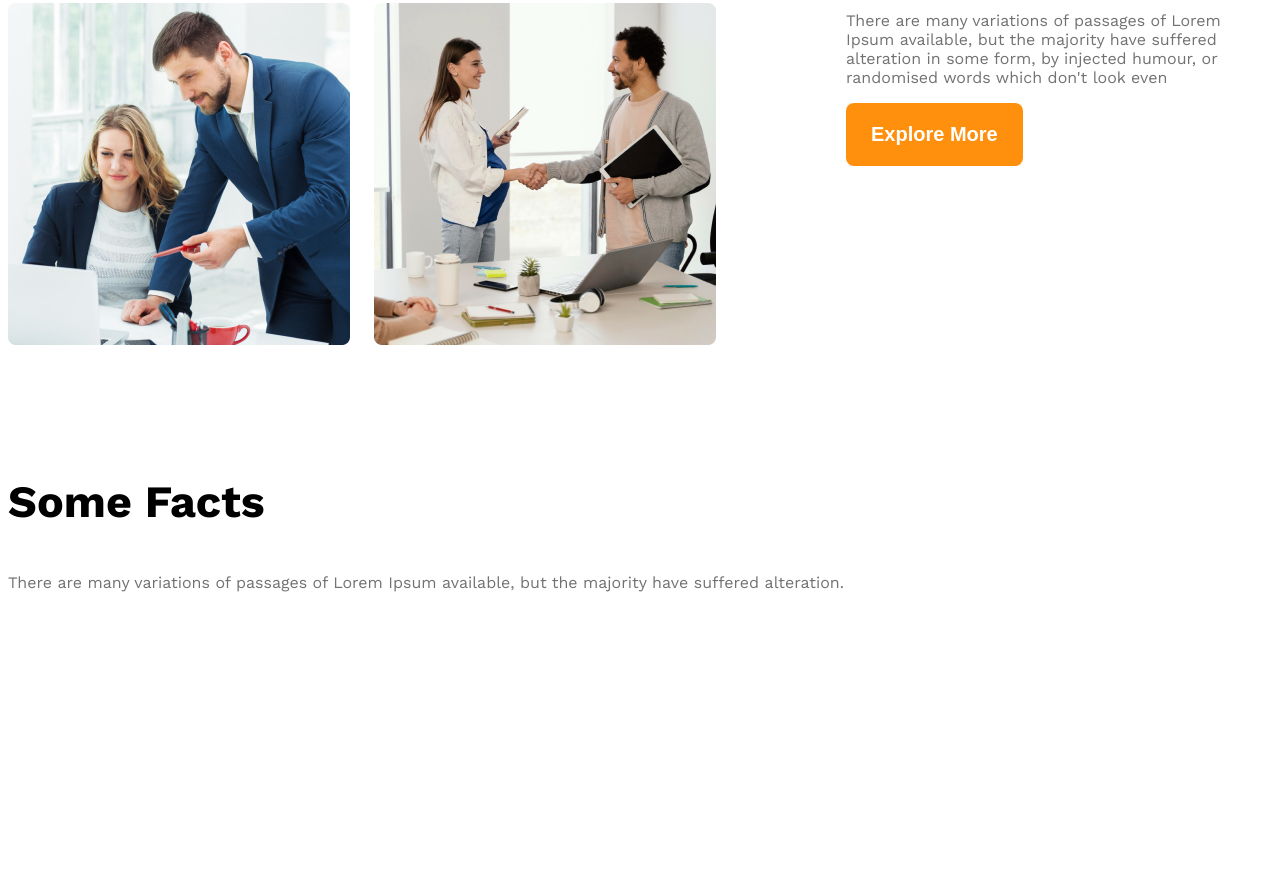
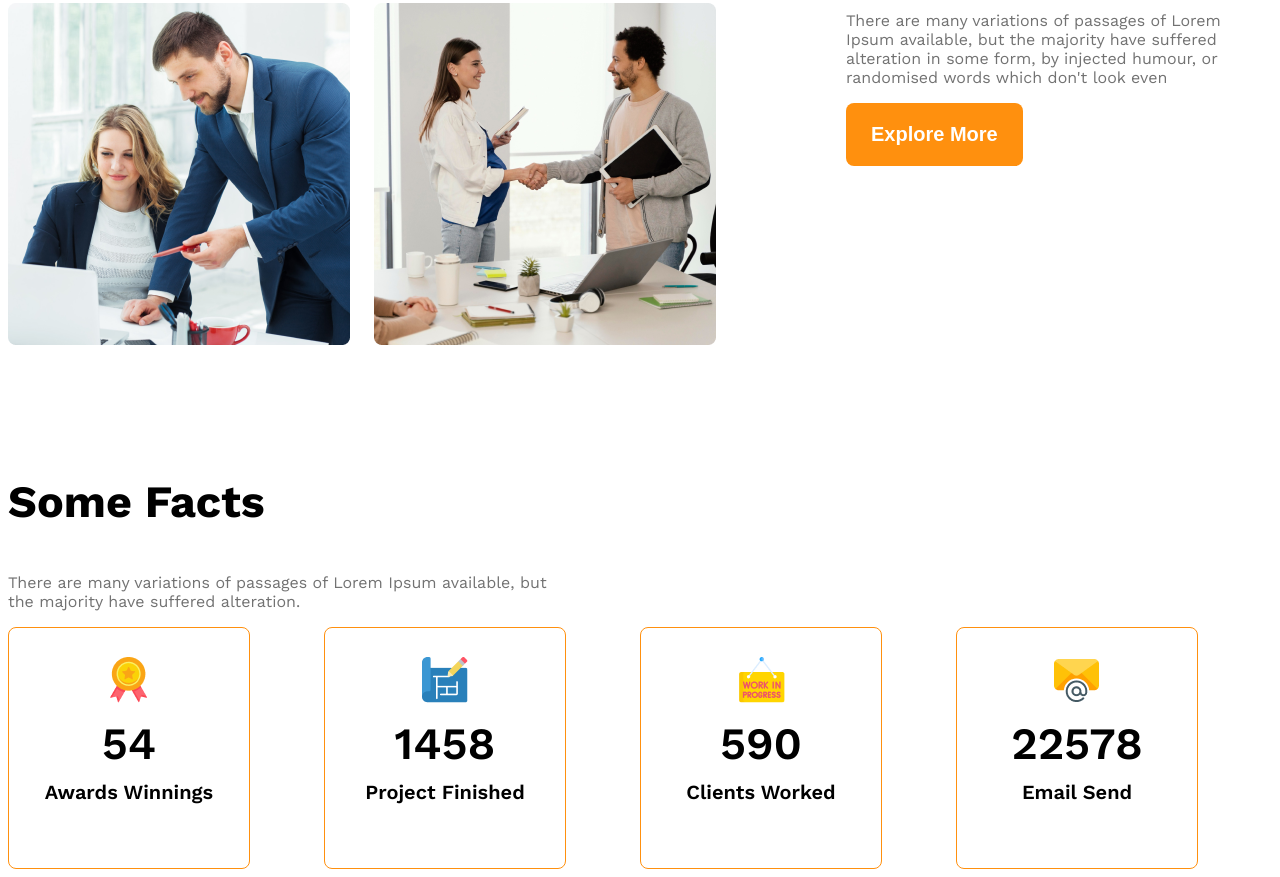
Before and after one commit to JINNAT00/g3-architect-website, a plain HTML site: page index.html in a window 1280 px wide. Shown: the part 1667-2544 px from the top of the page. Before the commit the page ends 2275 px from the top, so only its background shows below. Drawn offline with nearby package versions, Linux system fonts and the light colour scheme.

Commit message:
added facts contents and applied flex

```diff
--- a/index.html
+++ b/index.html
@@ -1,61 +1,114 @@
 <!DOCTYPE html>
 <html lang="en">
   <head>
-    <meta charset="UTF-8">
-    <meta name="viewport" content="width=device-width, initial-scale=1.0">
+    <meta charset="UTF-8" />
+    <meta name="viewport" content="width=device-width, initial-scale=1.0" />
     <title>G3 Architects</title>
-    <link rel="stylesheet" href="styles/architect.css">
+    <link rel="stylesheet" href="styles/architect.css" />
   </head>
   <body class="work-sans-font">
     <header class="bg-light">
       <nav class="navbar display-flex">
         <h3 class="brand">G3 Architects</h3>
         <ul class="nav-links display-flex">
-                <li class="nav-item"><a href="" class="nav-link text-gray">Home</a></li>
-                <li class="nav-item"><a href="" class="nav-link text-gray"> About</a></li>
-                <li class="nav-item"><a href="" class="nav-link text-gray">Contact Us </a></li>
-                <li class="nav-item"><a href="" class="nav-link text-gray"> Login</a></li>
+          <li class="nav-item">
+            <a href="" class="nav-link text-gray">Home</a>
+          </li>
+          <li class="nav-item">
+            <a href="" class="nav-link text-gray"> About</a>
+          </li>
+          <li class="nav-item">
+            <a href="" class="nav-link text-gray">Contact Us </a>
+          </li>
+          <li class="nav-item">
+            <a href="" class="nav-link text-gray"> Login</a>
+          </li>
         </ul>
       </nav>
       <div class="banner">
         <div class="banner-content">
-                <h1 class="banner-title">Brand New
-                    Group of Architects </h1>
-                    <p class="baner-description">There are many variations of passages of Lorem Ipsum available, but the majority have suffered alteration in some form, by injected humour, or randomised words which don't look even</p>
+          <h1 class="banner-title">Brand New Group of Architects</h1>
+          <p class="baner-description">
+            There are many variations of passages of Lorem Ipsum available, but
+            the majority have suffered alteration in some form, by injected
+            humour, or randomised words which don't look even
+          </p>
           <button class="btn-primary">Explore More</button>
         </div>
-            <img class="banner-img" src="images/banner.png" alt="">
+        <img class="banner-img" src="images/banner.png" alt="" />
       </div>
     </header>
     <main>
       <!-- teams section start -->
       <section class="teams display-flex">
         <div class="team-img-container">
-                <img src="images/team1.png" alt="Two Architect discussing about design">
-                <img src="images/team2.png" alt="">
-                <img src="images/team3.png" alt="">
-                <img src="images/team4.png" alt="">
+          <img
+            src="images/team1.png"
+            alt="Two Architect discussing about design"
+          />
+          <img src="images/team2.png" alt="" />
+          <img src="images/team3.png" alt="" />
+          <img src="images/team4.png" alt="" />
         </div>
         <div class="our-features">
-                <h3 class="section-title"><span id="quick-list" class="text-light-gray">Quick list</span> <span>of Our</span> <span class="text-primary">Features</span></h3>
+          <h3 class="section-title">
+            <span id="quick-list" class="text-light-gray">Quick list</span>
+            <span>of Our</span> <span class="text-primary">Features</span>
+          </h3>
           <p class="feature-description text-light-gray">
-                    There are many variations of passages of Lorem Ipsum available, but the majority have suffered alteration in some form, by injected humour, or randomised words which don't look even</p>
+            There are many variations of passages of Lorem Ipsum available, but
+            the majority have suffered alteration in some form, by injected
+            humour, or randomised words which don't look even
+          </p>
           <button class="btn-primary">Explore More</button>
         </div>
       </section>
       <!-- features will enjoy -->
-         <section>
-
-         </section>
+      <section></section>
 
       <!-- some facts -->
       <section class="some-facts">
         <h3 class="section-title">Some Facts</h3>
-            <p class="text-light-gray">There are many variations of passages of Lorem Ipsum available, but the majority have suffered alteration.</p>
+        <p class="text-light-gray fact-description">
+          There are many variations of passages of Lorem Ipsum available, but
+          the majority have suffered alteration.
+        </p>
+        <div class="facts-container">
+          <!-- .fact-card*4>img.fact-icon+h4.fact-number+h5.fact-name -->
+          <div class="fact-card display-flex">
+            <div>
+              <img src="images/icons/ribon.png" alt="" class="fact-icon" />
+              <h4 class="fact-number">54</h4>
+              <h5 class="fact-name">Awards Winnings</h5>
+            </div>
+          </div>
+
+          <div class="fact-card display-flex">
+            <div>
+              <img src="images/icons/projects.png" alt="" class="fact-icon" />
+              <h4 class="fact-number">1458</h4>
+              <h5 class="fact-name">Project Finished</h5>
+            </div>
+          </div>
+
+          <div class="fact-card display-flex">
+            <div>
+              <img src="images/icons/customers.png" alt="" class="fact-icon" />
+              <h4 class="fact-number">590</h4>
+              <h5 class="fact-name">Clients Worked</h5>
+            </div>
+          </div>
+
+          <div class="fact-card display-flex">
+            <div>
+              <img src="images/icons/email.png" alt="" class="fact-icon" />
+              <h4 class="fact-number">22578</h4>
+              <h5 class="fact-name">Email Send</h5>
+            </div>
+          </div>
+        </div>
       </section>
     </main>
-    <footer>
-
-    </footer>
+    <footer></footer>
   </body>
 </html>
--- a/styles/architect.css
+++ b/styles/architect.css
@@ -121,6 +121,37 @@ main > section{
   font-weight: 500;
 }
 
+/* some facts related styles */
+
+.facts-container{
+  display: grid;
+  grid-template-columns: repeat(4, 1fr);
+}
+
+.fact-card{
+  border: 1px solid #FF900E;
+  height: 240px;
+  width: 240px;
+  border-radius: 8px;
+  text-align: center;
+  align-items: center;
+  justify-content: center;
+}
+.fact-number{
+  font-size: 2.8rem;
+  font-weight: 600;
+  margin-top: 10px;
+  margin-bottom: 5px;
+}
+.fact-name{
+  font-size: 1.25rem;
+  font-weight: 600;
+  margin-top: 10px;
+}
+.fact-description{
+  max-width: 540px;
+}
+
 
 /* responsive media query */
 @media screen and (max-width: 576px) {
```
Lines whose indentation alone changed are shown as unchanged.
